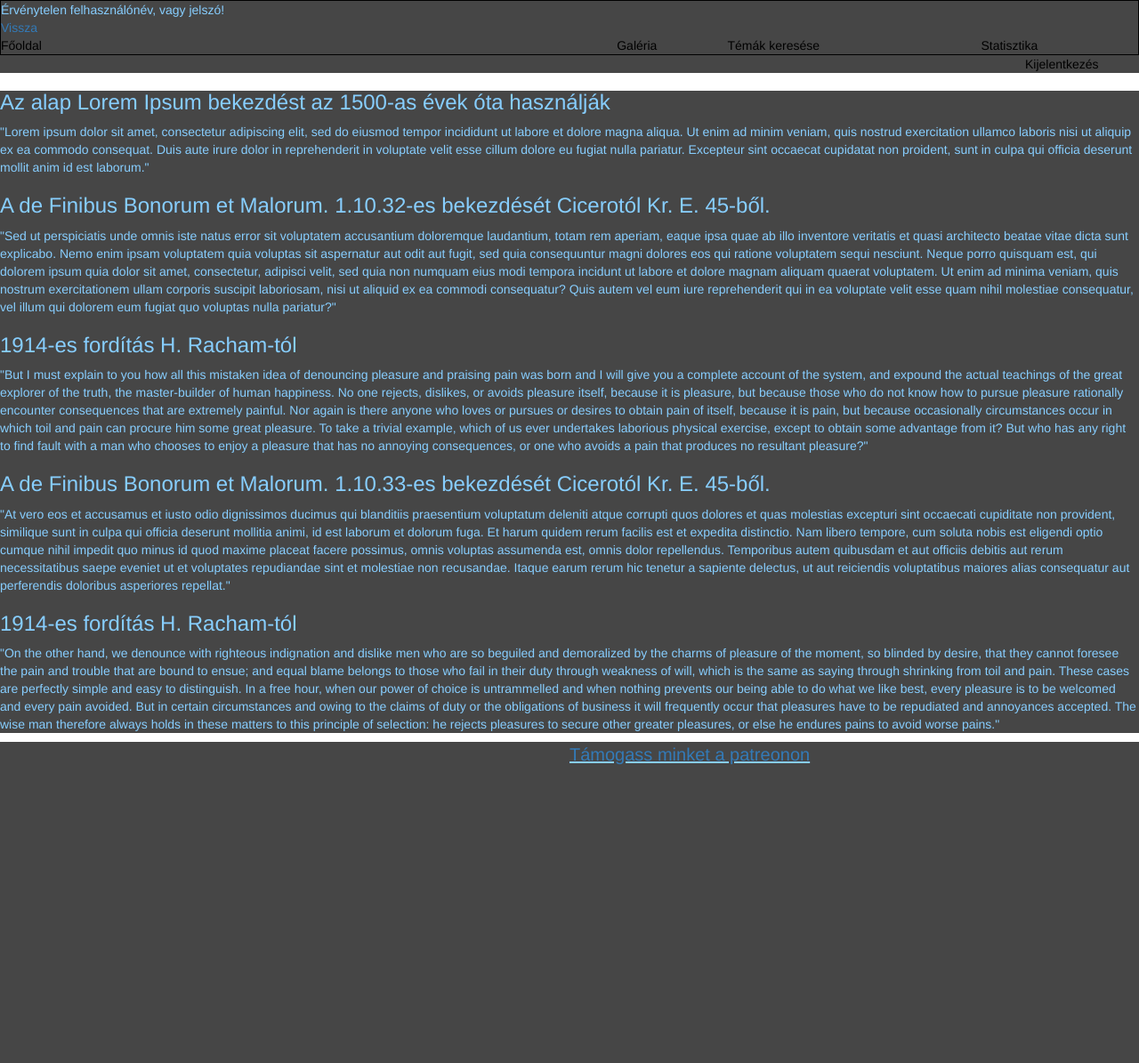
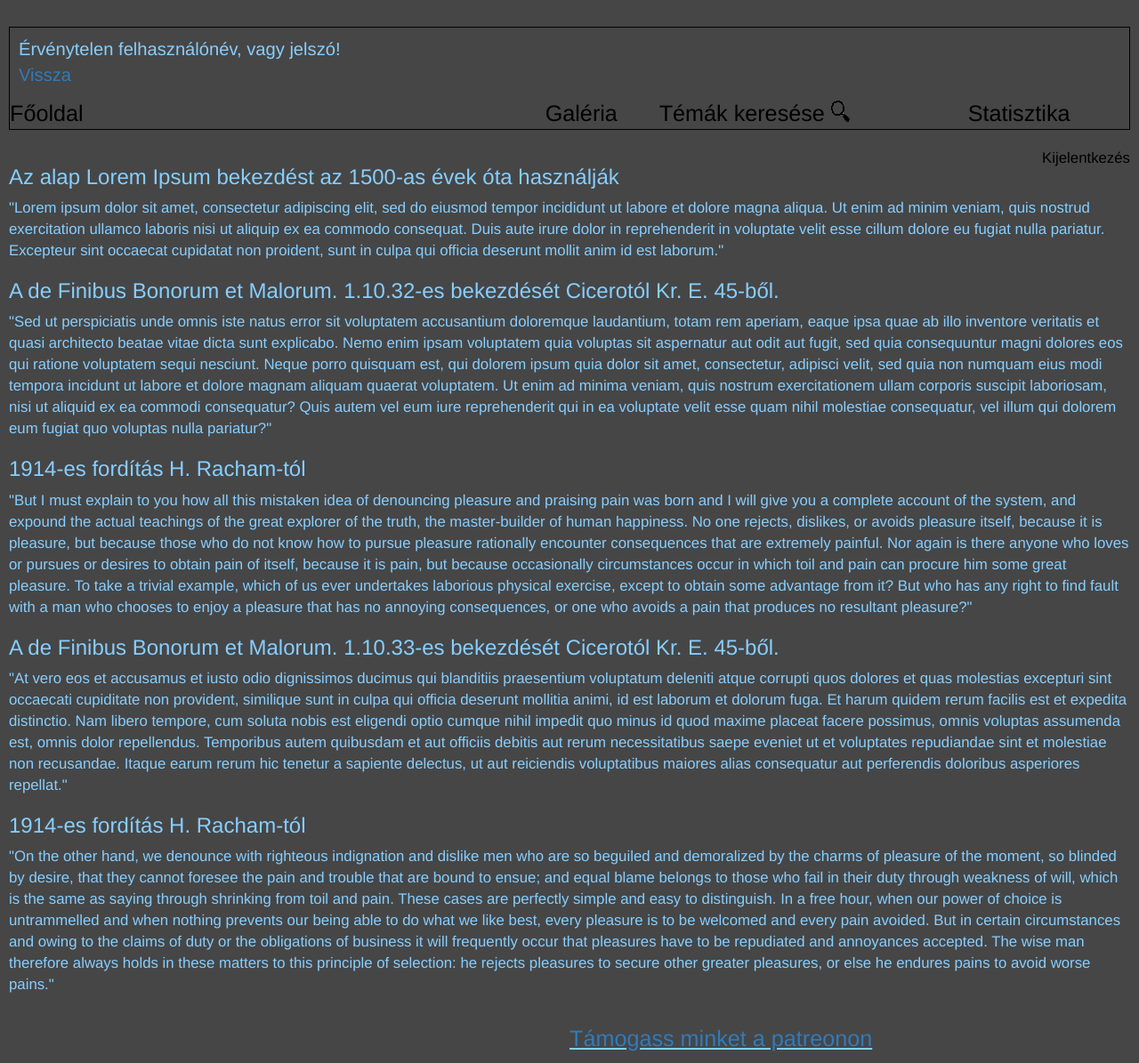
Before and after one commit to afromokus/forumEles, a PHP site: page /belepes.php in a window 1280 px wide. Shown: the whole page at 89% size. Before the commit the page ends 860 px from the top, so only its background shows below. Run offline with PHP 8.4, Linux system fonts and the light colour scheme; data comes from the database, SQL or seed files in the repository; data that the repository does not hold is empty.

Commit message:
Kereső ikon, design rendezés, kisérletezés a táblázat keretével

```diff
--- a/belepes.php
+++ b/belepes.php
@@ -66,14 +66,14 @@
 					<div class = "kihuzas">
 						<td class = "folsoElem" ><button class = "menuGomb" onclick = "valtFoOldalNezetre()">Főoldal</button></td>
 						<td class = "folsoElem"><button class = "menuGomb" onclick = "valtGaleriaNezetre()">Galéria</button></td>
-						<td class = "folsoElem"><button class = "menuGomb">Témák keresése</button><img source"#"/></td>
+						<td class = "folsoElem"><button class = "menuGomb">Témák keresése <span id = "keresesKep">&nbsp	</span></button></td>
 						<td class = "folsoElem"><button class = "menuGomb">Statisztika</button></td>
 					</div>
 				</tr>
 			</table>
 		</div>
 
-		<span id = "alsoSor" class = "navDiv">
+		<span id = "alsoSor" class = "menuGomb">
 			<div class = "alsoElem"><button class = "menuGomb" onclick = "kilepes()">Kijelentkezés</button></div>
 		</span>
 
@@ -82,7 +82,7 @@
 		</div>
 
 		<div id = "patreonLink">
-			<a href= "#">Támogass minket a patreonon</a>
+			<a href= "https://www.patreon.com/" target = "_blank">Támogass minket a patreonon</a>
 		</div>
 	</body>
 </html>
--- a/zaroWeb.css
+++ b/zaroWeb.css
@@ -1,10 +1,11 @@
-body, div, table, span
+div
 {
 	background-color: rgb(70, 70, 70);
-	border: 0;
-	padding: 0;
+	border: 0px;
+	padding: 10px;
 	border: 0;
 	color: rgb(135, 206, 255);
+	font-size: 120%;
 }
 
 #menuTabla
@@ -19,6 +20,17 @@ body, div, table, span
 	padding-bottom: 9%;
 	display: inline-block;
 	background-size: 100% 100%;
+}
+
+.folsoElem
+{
+	font-size: 150%;
+	color: green;
+}
+#keresesKep
+{
+	background-image: url("kepek/nagyitoKicsi.png");
+	padding-right: 20px;
 }
 
 #homadarKep
@@ -58,7 +70,7 @@ body, div, table, span
 
 .alsoElem
 {
-	padding-left: 90%;
+	float: right;
 }
 
 .menuGomb
@@ -77,12 +89,12 @@ body, div, table, span
 
 #kihuzas
 {
-	width : 100%;
+	float: right;
 }
 
 #patreonLink
 {
-	font-size: 20px;
+	font-size: 180%;
 	padding-left: 50%;
 	text-decoration: underline;
 }
```
Also changed, not shown: kepek/nagyito.png (added), kepek/nagyitoKicsi.png (added).
